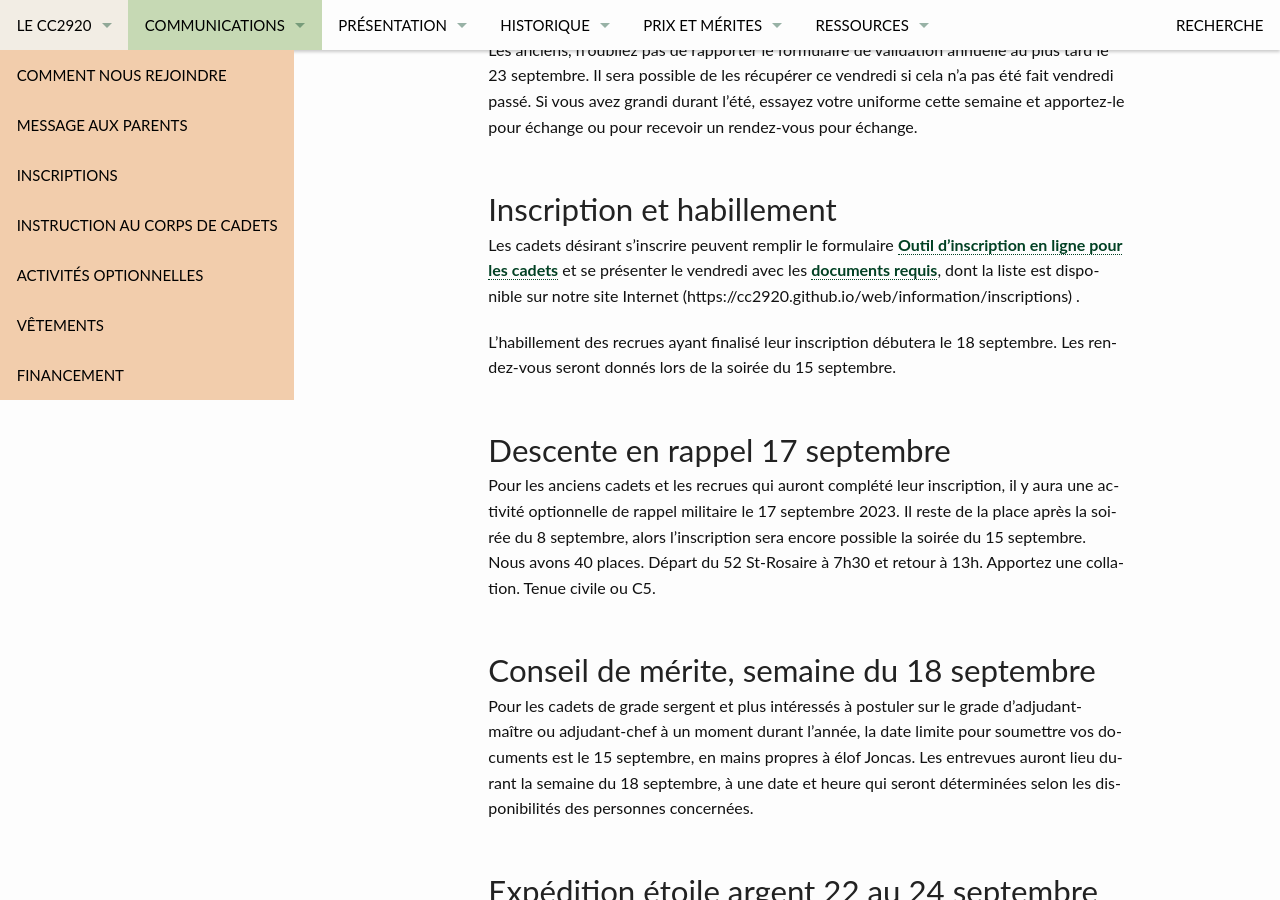
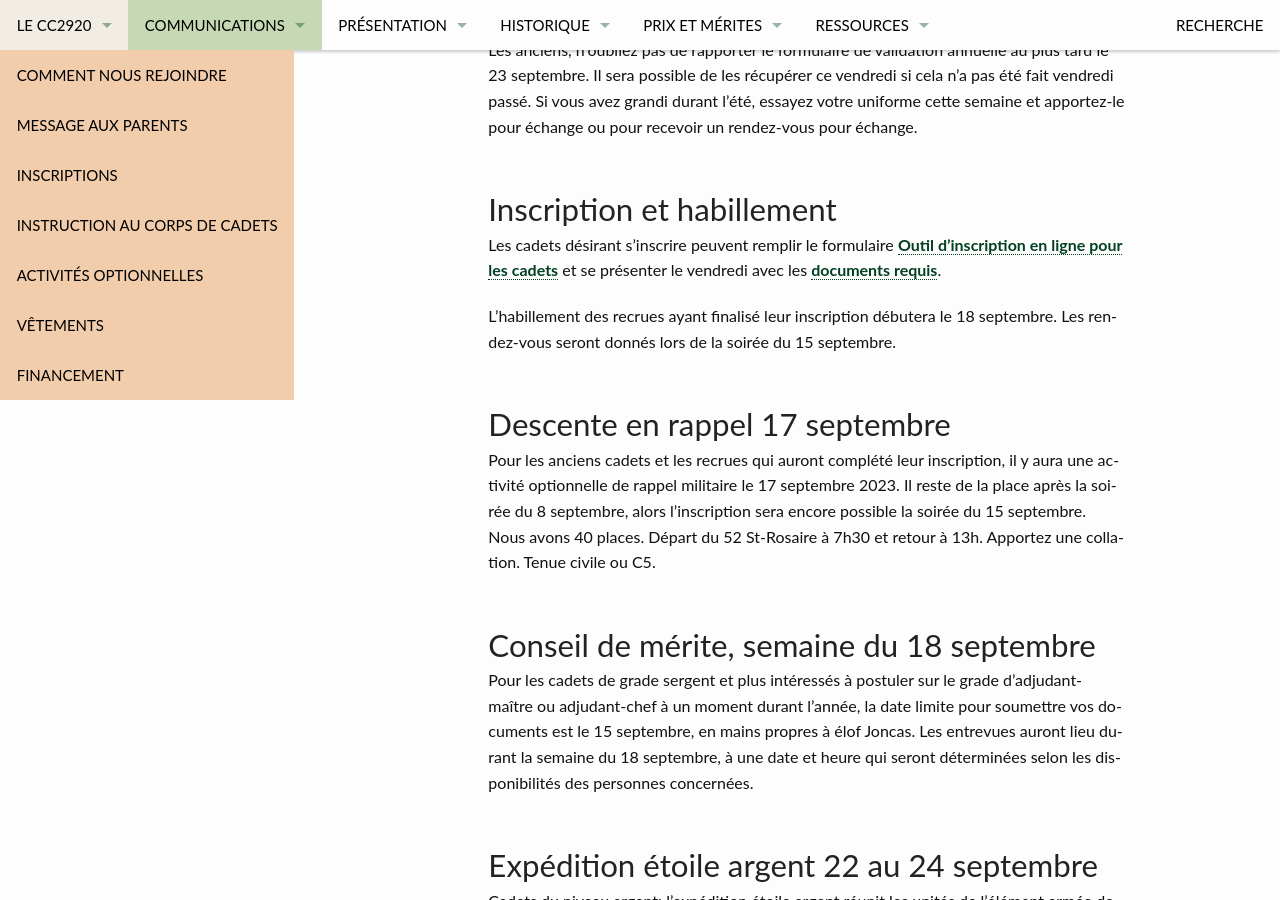
Before and after one commit to CC2920/web, a Jekyll site: the page built from _communications/messages.md, in a window 1280 px wide and 900 px high, scrolled down 573 px. Built offline with Jekyll 4.4.1, drawn with Linux system fonts in a browser that asks for light colours.

Commit message:
Update messages.md

```diff
--- a/_communications/messages.md
+++ b/_communications/messages.md
@@ -25,7 +25,7 @@
 
 ## Inscription et habillement
 
-Les cadets désirant s’inscrire peuvent remplir le formulaire [Outil d’inscription en ligne pour les cadets](https://www.canada.ca/fr/ministere-defense-nationale/services/cadets-rangers-juniors-canadiens/cadets/rejoignez-nous/outil-inscription-en-ligne.html) et se présenter le vendredi avec les [documents requis]({{ site.url }}{{ site.baseurl }}/information/inscriptions), dont la liste est disponible sur notre site Internet ({{ site.url }}{{ site.baseurl }}/information/inscriptions) .
+Les cadets désirant s’inscrire peuvent remplir le formulaire [Outil d’inscription en ligne pour les cadets](https://www.canada.ca/fr/ministere-defense-nationale/services/cadets-rangers-juniors-canadiens/cadets/rejoignez-nous/outil-inscription-en-ligne.html) et se présenter le vendredi avec les [documents requis]({{ site.url }}{{ site.baseurl }}/information/inscriptions).
 
 L'habillement des recrues ayant finalisé leur inscription débutera le 18 septembre. Les rendez-vous seront donnés lors de la soirée du 15 septembre.
 
```
